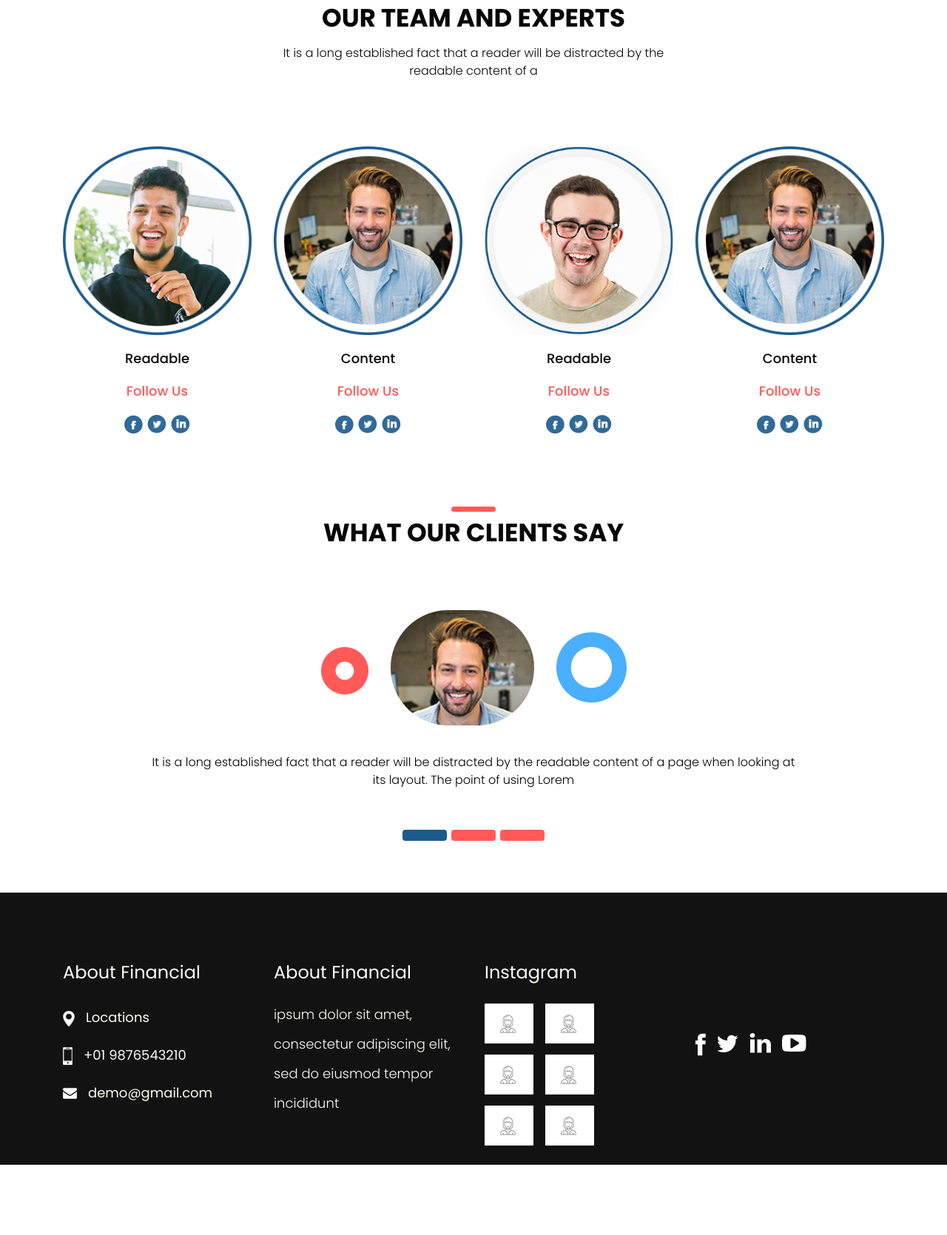
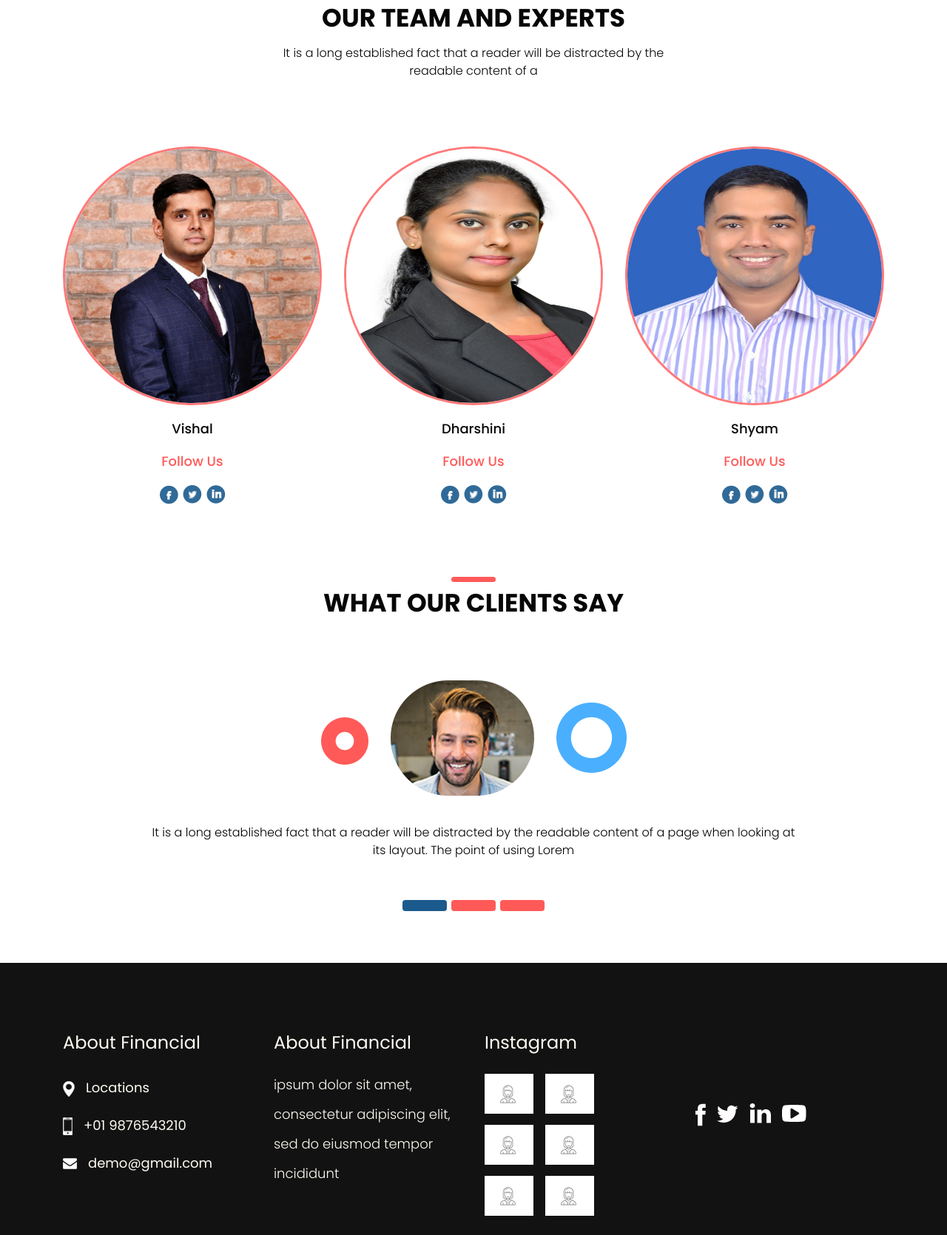
Before and after one commit to GMATF/AVF, a Flask app: page / in a window 1280 px wide. Shown: the part 2939-4609 px from the top of the page at 74% size. Before the commit the page ends 4514 px from the top, so only its background shows below. Run offline with Flask 2, Linux system fonts and the light colour scheme; some libraries are stand-ins or nearby versions.

Commit message:
Updated home page

```diff
--- a/app/static/css/style.css
+++ b/app/static/css/style.css
@@ -515,6 +515,12 @@ button {
     width: 100%;
     float: left;
     padding-top: 200px;
+}
+
+.home_founder_image{
+    border-radius: 50%;
+     border: 3px solid rgba(255, 0, 0, 0.521);
+     aspect-ratio: 1/1;
 }
 .image_6 {
     width: 100%;
--- a/app/templates/about.html
+++ b/app/templates/about.html
@@ -125,6 +125,7 @@
             <div class="link">
               <a href="#"><i class="fab fa-linkedin"></i></a>
               <a href="#"><i class="fa fa-envelope"></i></a>
+
             </div>
           </div>
         </div>
--- a/app/templates/contact.html
+++ b/app/templates/contact.html
@@ -62,7 +62,7 @@
     <div class="contact_section layout_padding">
       <div class="container-fluid">
         <h1 class="what_taital">Contact us</h1>
-        <p class="amet_text">amet, consectetur adipiscing elit, sed do eiusmod tempor incididunt ut labore </p>
+        <p class="amet_text">Have any query?? Ask us right away</p>
         <div class="contact_section2">
           <div class="row">
             <div class="col-md-6 padding_left_0">
--- a/app/templates/index.html
+++ b/app/templates/index.html
@@ -222,9 +222,9 @@
         <p class="what_text_1">It is a long established fact that a reader will be distracted by the readable content of a </p>
         <div class="team_section_2 layout_padding">
           <div class="row">
-            <div class="col-sm-3">
-              <img src="../static/images/img-7.png" class="image_7">
-              <p class="readable_text">Readable</p>
+            <div class="col-sm-4">
+              <img src="../static/images/vishal.jpg" class="home_founder_image">
+              <p class="readable_text">Vishal</p>
               <p class="readable_text_1">Follow Us</p>
               <div class="social_icon">
                 <ul>
@@ -234,9 +234,9 @@
                 </ul>
               </div>
             </div>
-            <div class="col-sm-3">
-              <img src="../static/images/img-8.png" class="image_7">
-              <p class="readable_text">Content</p>
+            <div class="col-sm-4">
+              <img src="../static/images/dharshini.jpg" class="home_founder_image">
+              <p class="readable_text">Dharshini</p>
               <p class="readable_text_1">Follow Us</p>
               <div class="social_icon">
                 <ul>
@@ -246,21 +246,9 @@
                 </ul>
               </div>
             </div>
-            <div class="col-sm-3">
-              <img src="../static/images/img-9.png" class="image_7">
-              <p class="readable_text">Readable</p>
-              <p class="readable_text_1">Follow Us</p>
-              <div class="social_icon">
-                <ul>
-                  <li><a href="#"><img src="../static/images/fb-icon.png"></a></li>
-                  <li><a href="#"><img src="../static/images/twitter-icon.png"></a></li>
-                  <li><a href="#"><img src="../static/images/linkedin-icon.png"></a></li>
-                </ul>
-              </div>
-            </div>
-            <div class="col-sm-3">
-              <img src="../static/images/img-10.png" class="image_7">
-              <p class="readable_text">Content</p>
+            <div class="col-sm-4">
+              <img src="../static/images/shyam.jpg" class="home_founder_image">
+              <p class="readable_text">Shyam</p>
               <p class="readable_text_1">Follow Us</p>
               <div class="social_icon">
                 <ul>
```
